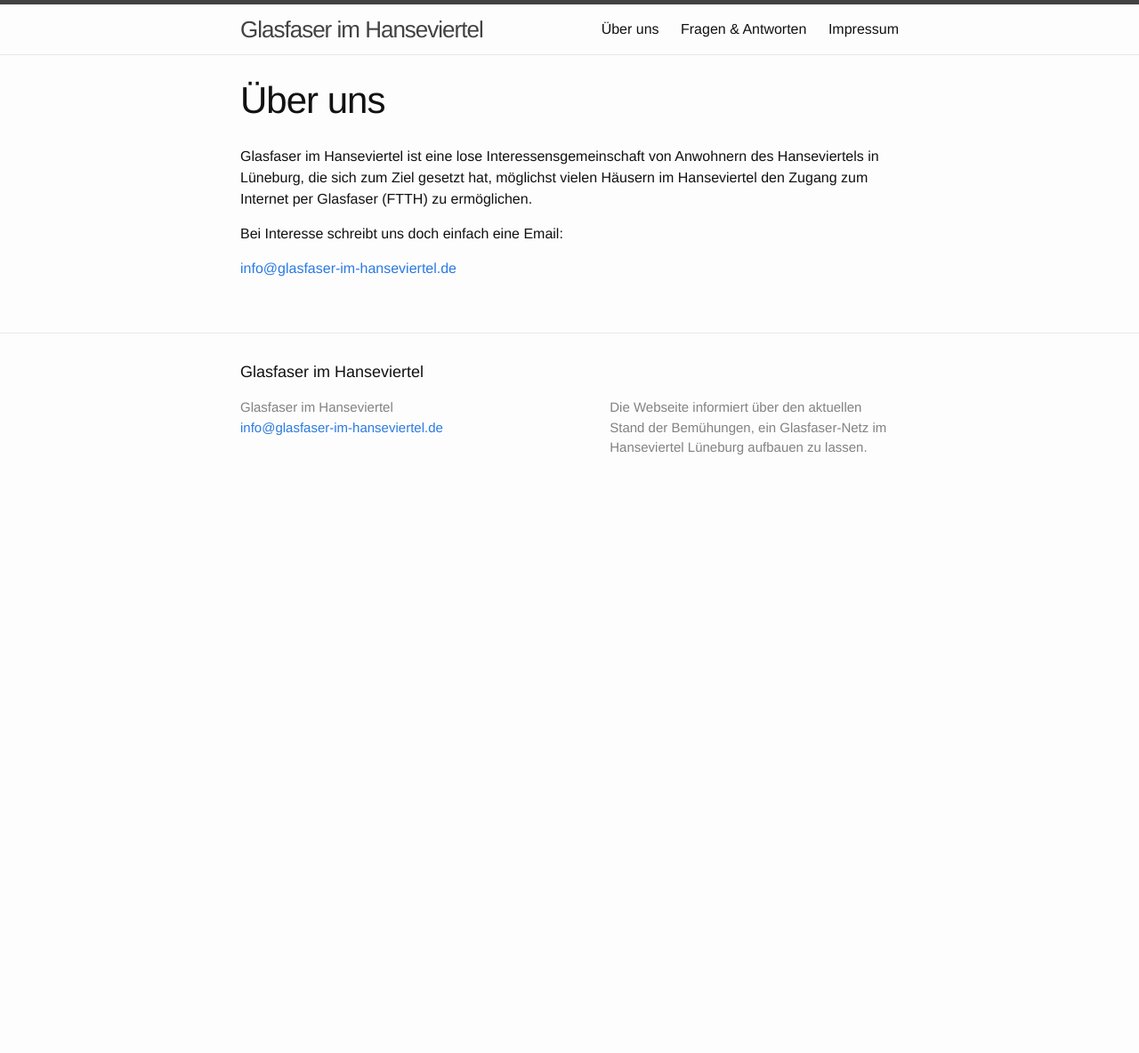
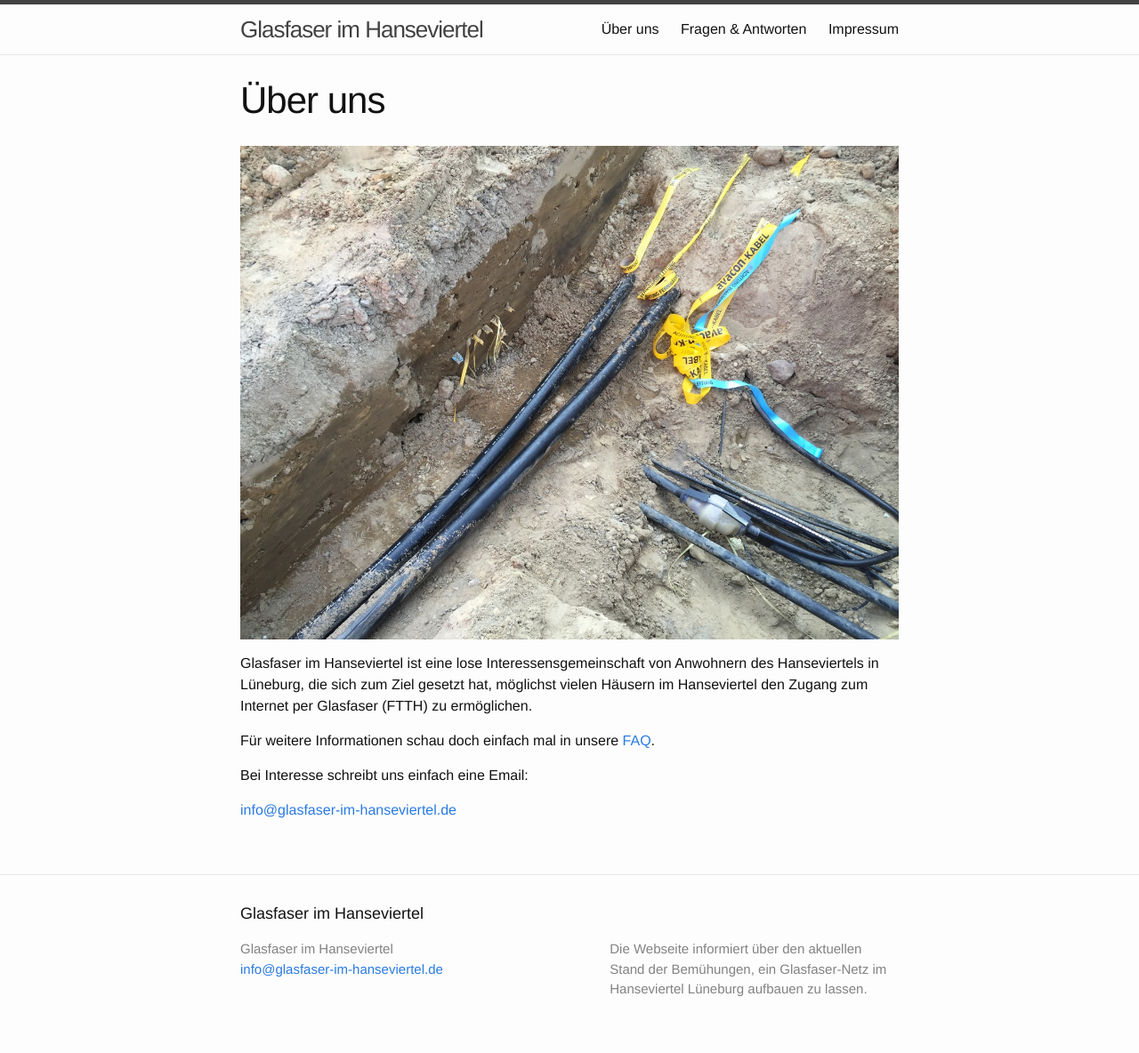
Before and after one commit to marcsowen/glasfaser-im-hanseviertel, a Jekyll site: the page built from website/about.md, in a window 1280 px wide. Shown: the whole page at 89% size. Built offline with Jekyll 4.4.1, drawn with Linux system fonts in a browser that asks for light colours; before the commit the page ends 900 px from its top, so only the background shows below that.

Commit message:
Header-Image und weiteres Bild für die about-Seite eingefügt. Kleinere Korrekturen.

```diff
--- a/website/_posts/2016-02-23-willkommen.markdown
+++ b/website/_posts/2016-02-23-willkommen.markdown
@@ -6,3 +6,5 @@ tags: willkommen
 ---
 Herzlich Willkommen auf der neuen Webseite von Glasfaser
 im Hanseviertel Lüneburg!
+
+![Versorgungsleitungen](/images/versorgungsleitungen.jpg)
--- a/website/_posts/2016-02-24-erster-kontakt.markdown
+++ b/website/_posts/2016-02-24-erster-kontakt.markdown
@@ -5,7 +5,7 @@ date:   2016-02-24 00:05:00 +0100
 tags: interessenten, telekom, glasfaser
 ---
 Wir haben Kontakt zu einem mit dem Glasfaser-Projekt vertrautem Mitarbeiter der
-Deutschen Telekom. Er ist bereit eine Voruntersuchung zus starten, wenn wir
+Deutschen Telekom. Er ist bereit eine Voruntersuchung zu starten, wenn wir
 mindestens drei Interessenten finden, die bereit sind mind. € 3000,- für eine
 Erschließung zu bezahlen. Die ersten zwei Interessenten haben wir. Noch einen
 und wir können mit etwas Glück demnächst genauere Angaben zu den bevorstehenden
@@ -13,6 +13,6 @@ Kosten machen.
 
 Gesucht sind derzeit vor allem Interessenten aus der Alfred-Trebechen-Straße.
 Natürlich nehmen wir weiterhin auch alle weiteren Interessenten auf, auch wenn
-sie nur bereit sind, einen geringeren Betrag zu bezahlen.
+sie nur einen geringeren Betrag zahlen möchten.
 
 Es geht voran!
--- a/website/about.md
+++ b/website/about.md
@@ -4,11 +4,15 @@ title: Über uns
 permalink: /about/
 ---
 
+![Versorgungsleitungen](/images/versorgungsleitungen.jpg)
+
 Glasfaser im Hanseviertel ist eine lose Interessensgemeinschaft von Anwohnern
 des Hanseviertels in Lüneburg, die sich zum Ziel gesetzt hat, möglichst vielen
 Häusern im Hanseviertel den Zugang zum Internet per Glasfaser (FTTH) zu
 ermöglichen.
 
-Bei Interesse schreibt uns doch einfach eine Email:
+Für weitere Informationen schau doch einfach mal in unsere [FAQ](/faq/).
+
+Bei Interesse schreibt uns einfach eine Email:
 
 [info@glasfaser-im-hanseviertel.de](mailto:info@glasfaser-im-hanseviertel.de)
--- a/website/index.html
+++ b/website/index.html
@@ -4,7 +4,9 @@ layout: default
 
 <div class="home">
 
-  <h1 class="page-heading">Posts</h1>
+  <p><img src="/images/hanseviertel.png" alt="Hanseviertel" /></p>
+
+  <h1 class="page-heading">Neuigkeiten</h1>
 
   <ul class="post-list">
     {% for post in site.posts %}
```
Also changed, not shown: website/_posts/2016-02-24-moeglicher-verlauf.md (+2 -2 lines), website/impressum.md (+2 -2 lines), website/images/hanseviertel.png (added), website/images/versorgungsleitungen.jpg (added).
